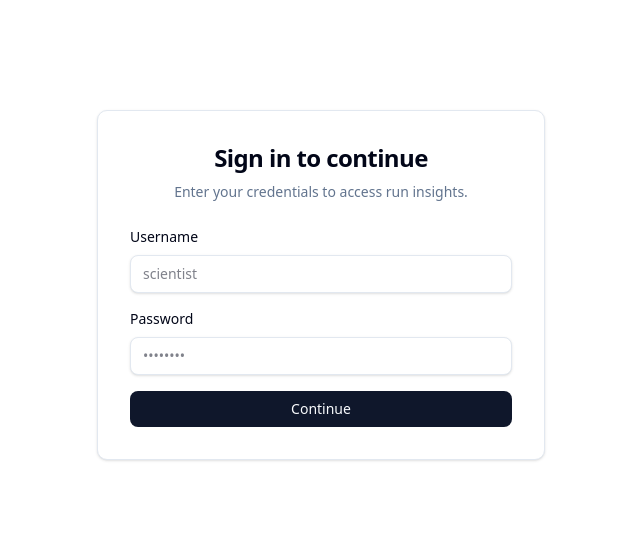
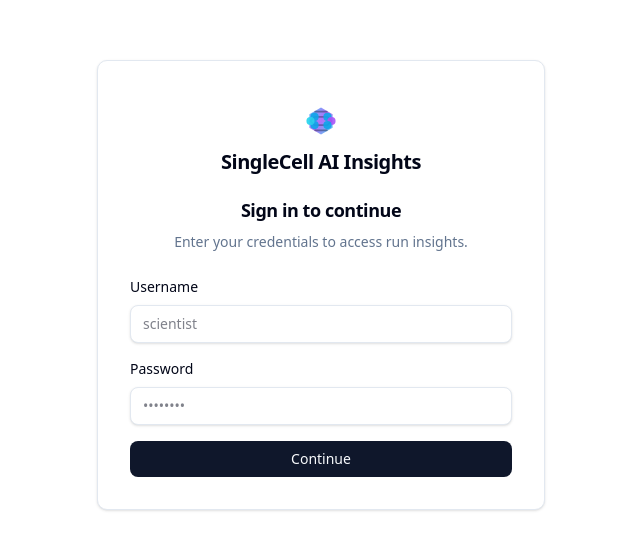
Before and after one commit to KennethVrb/singlecell-ai-insights, a React (Vite) app in the folder frontend/: page /login in a window 1280 px wide. Shown: the part 115-664 px from the top of the page, without its empty margins (319-959 px from the left). Built offline with nearby package versions, Linux system fonts and the light colour scheme; no server answers.

Commit message:
feat: add logo and branding to login page header

```diff
--- a/frontend/src/pages/LoginPage.tsx
+++ b/frontend/src/pages/LoginPage.tsx
@@ -5,6 +5,8 @@ import { AuthLoadingScreen } from "@/components/AuthLoadingScreen"
 import { Button } from "@/components/ui/button"
 import { ApiError } from "@/api/client"
 import { useAuth } from "@/providers/auth/auth-context"
+
+import logo from "@/assets/logo.svg"
 
 function LoginPage() {
   const navigate = useNavigate()
@@ -49,8 +51,15 @@ function LoginPage() {
   return (
     <main className="flex min-h-screen items-center justify-center bg-background px-6 py-10 text-foreground">
       <section className="w-full max-w-md space-y-6 rounded-lg border border-border bg-card p-8 shadow-sm">
+        <div className="flex flex-col items-center space-y-3">
+          <img src={logo} alt="SingleCell AI Insights" className="h-14 w-14 mb-0" />
+          <div className="text-center">
+            <h1 className="text-xl font-bold">SingleCell AI Insights</h1>
+          </div>
+        </div>
+
         <header className="space-y-2 text-center">
-          <h1 className="text-2xl font-semibold">Sign in to continue</h1>
+          <h2 className="text-lg font-semibold">Sign in to continue</h2>
           <p className="text-sm text-muted-foreground">
             Enter your credentials to access run insights.
           </p>
```
